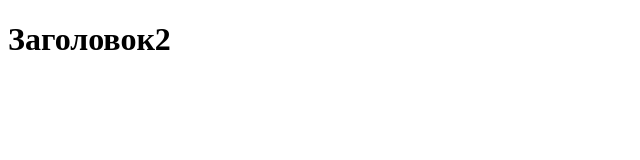
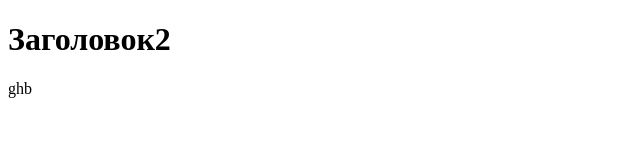
Before and after one commit to proffuture/my-portfolio-site, a plain HTML site: page index.html in a window 1280 px wide. Shown: the full height of the page, 0-640 px from the left. Drawn offline with Linux system fonts and the light colour scheme.

Commit message:
добавили тег параграф

```diff
--- a/index.html
+++ b/index.html
@@ -8,6 +8,7 @@
 
 <body>
   <h1>Заголовок2</h1>
+  <p>ghb</p>
 </body>
 
 </html>
```
